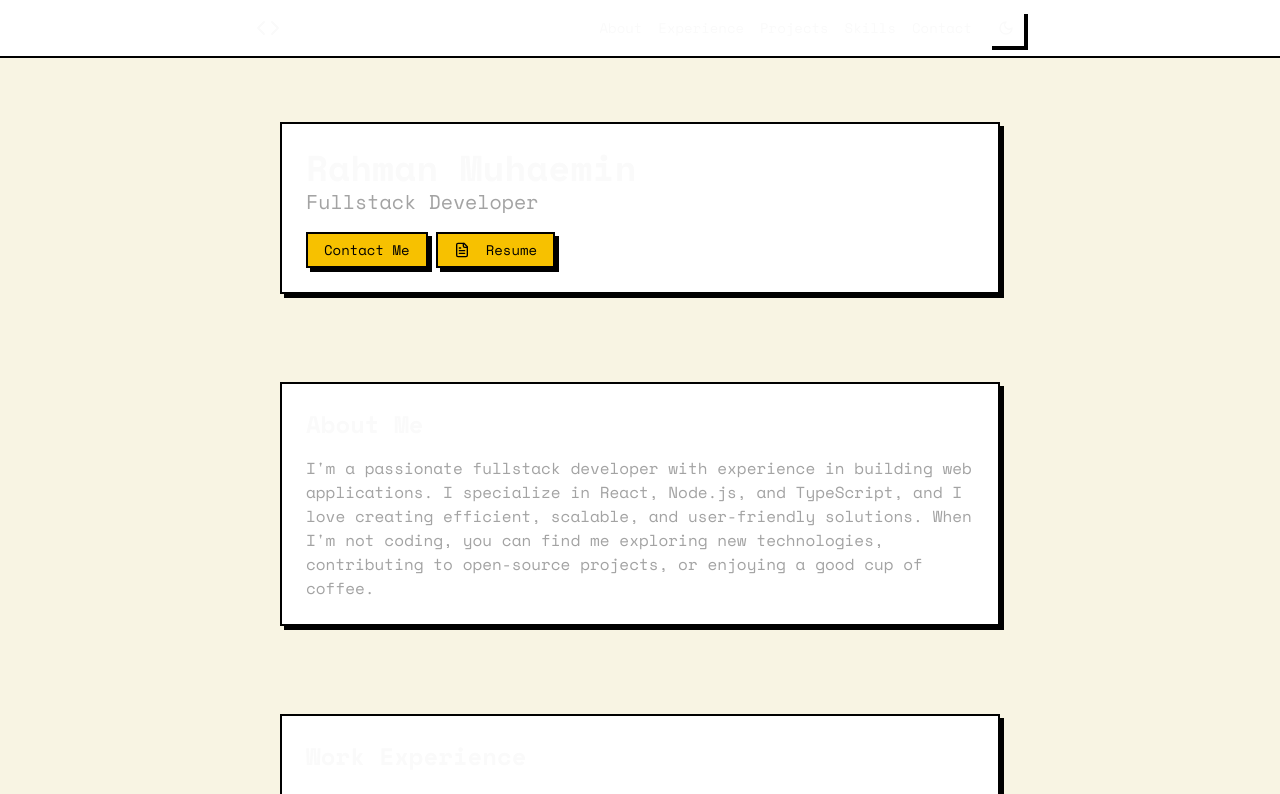
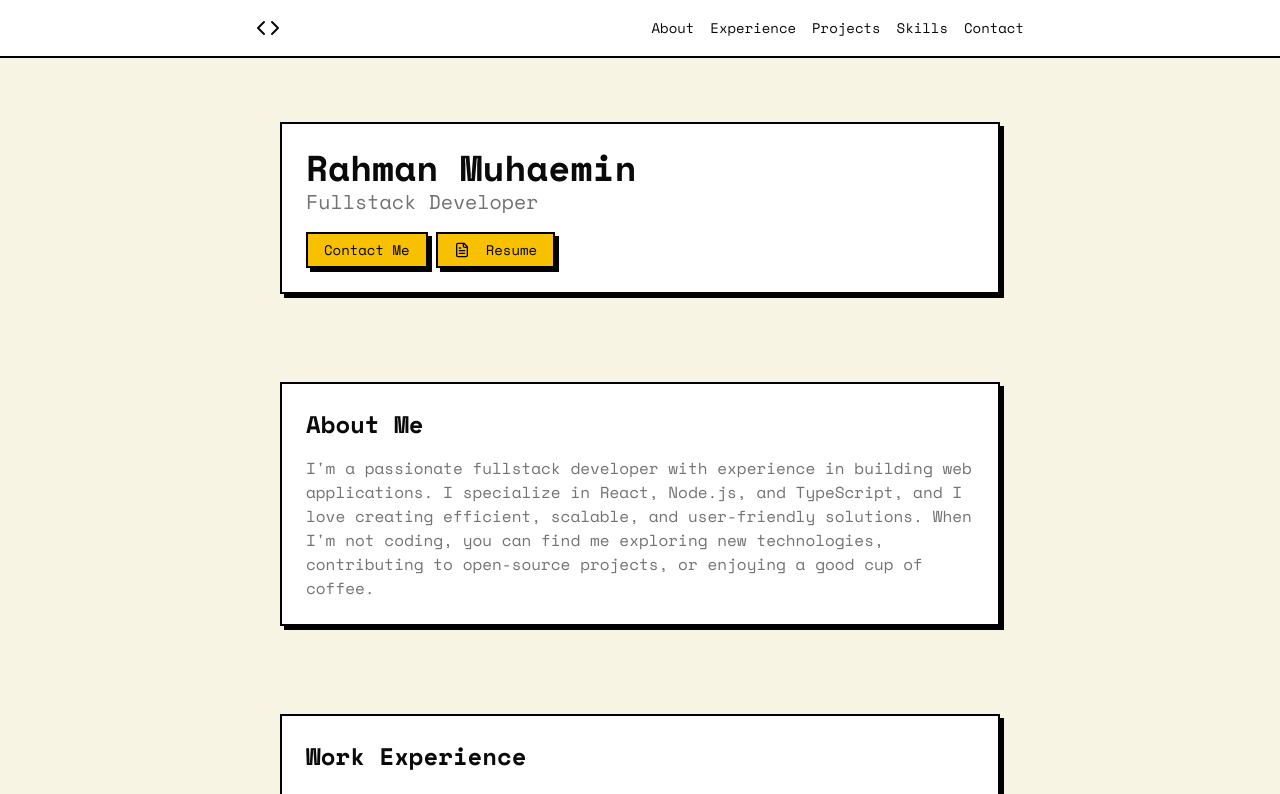
Before and after one commit to thxrhmn/personal-web-2025, a Next.js app: page / in a window 1280 px wide. Shown: the top 794 px of the page. Built offline with nearby package versions, Linux system fonts and the light colour scheme.

Commit message:
remove dark/light mode toggle

```diff
--- a/app/globals.css
+++ b/app/globals.css
@@ -14,9 +14,9 @@ body {
   :root {
     --background: 48 65% 93%;
     --foreground: 0 0% 3.9%;
-    --card: 48 65% 93%;
+    --card: 0 0% 100%;
     --card-foreground: 0 0% 3.9%;
-    --popover: 48 65% 93%;
+    --popover: 0 0% 100%;
     --popover-foreground: 0 0% 3.9%;
     --primary: 0 0% 9%;
     --primary-foreground: 0 0% 98%;
@@ -33,27 +33,7 @@ body {
     --ring: 0 0% 3.9%;
     --radius: 0rem;
   }
-  .dark {
-    --background: 0 0% 10%;
-    --foreground: 0 0% 98%;
-    --card: 0 0% 3.9%;
-    --card-foreground: 0 0% 98%;
-    --popover: 0 0% 3.9%;
-    --popover-foreground: 0 0% 98%;
-    --primary: 0 0% 98%;
-    --primary-foreground: 0 0% 9%;
-    --secondary: 0 0% 14.9%;
-    --secondary-foreground: 0 0% 98%;
-    --muted: 0 0% 14.9%;
-    --muted-foreground: 0 0% 63.9%;
-    --accent: 0 0% 14.9%;
-    --accent-foreground: 0 0% 98%;
-    --destructive: 0 62.8% 30.6%;
-    --destructive-foreground: 0 0% 98%;
-    --border: 0 0% 80%;
-    --input: 0 0% 14.9%;
-    --ring: 0 0% 83.1%;
-  }
+
 }
 
 @layer base {
--- a/app/layout.tsx
+++ b/app/layout.tsx
@@ -1,7 +1,6 @@
 import "./globals.css"
 import Footer from "@/components/footer"
 import Header from "@/components/header"
-import { ThemeProvider } from "@/components/theme-provider"
 import { Space_Mono } from "next/font/google"
 import type React from "react"
 
@@ -18,13 +17,11 @@ export default function RootLayout({
   children: React.ReactNode
 }) {
   return (
-    <html lang="en" suppressHydrationWarning>
+    <html lang="en">
       <body className={`${spaceMono.className} antialiased`}>
-        <ThemeProvider attribute="class" defaultTheme="dark" enableSystem disableTransitionOnChange>
-          <Header />
-          <main>{children}</main>
-          <Footer />
-        </ThemeProvider>
+        <Header />
+        <main>{children}</main>
+        <Footer />
       </body>
     </html>
   )
--- a/app/page.tsx
+++ b/app/page.tsx
@@ -8,7 +8,7 @@ export default function Home() {
     <div className="flex flex-col min-h-screen max-w-3xl mx-auto px-6 py-8 space-y-6 pt-16">
       {/* Hero Section */}
       <section id="hero" className="scroll-mt-16">
-        <div className="bg-white border-2 border-black shadow-solid p-6 transition-shadow duration-100 hover:shadow-solid-lg">
+        <div className="bg-card border-2 border-black shadow-solid p-6 transition-shadow duration-100 hover:shadow-solid-lg">
           <h1 className="text-4xl font-bold">{profileData.hero.name}</h1>
           <p className="text-xl text-muted-foreground">{profileData.hero.title}</p>
           <div className="flex flex-wrap gap-2 mt-4">
@@ -27,7 +27,7 @@ export default function Home() {
 
       {/* About Section */}
       <section id="about" className="pt-16 -mt-16 scroll-mt-16">
-        <div className="bg-white border-2 border-black shadow-solid p-6 transition-shadow duration-100 hover:shadow-solid-lg">
+        <div className="bg-card border-2 border-black shadow-solid p-6 transition-shadow duration-100 hover:shadow-solid-lg">
           <h2 className="text-2xl font-semibold">{profileData.about.title}</h2>
           <p className="text-muted-foreground mt-4">{profileData.about.description}</p>
         </div>
@@ -35,7 +35,7 @@ export default function Home() {
 
       {/* Work Experience Section */}
       <section id="experience" className="pt-16 -mt-16 scroll-mt-16">
-        <div className="bg-white border-2 border-black shadow-solid p-6 transition-shadow duration-100 hover:shadow-solid-lg">
+        <div className="bg-card border-2 border-black shadow-solid p-6 transition-shadow duration-100 hover:shadow-solid-lg">
           <h2 className="text-2xl font-semibold">{profileData.experience.title}</h2>
           <div className="space-y-4 mt-4">
             {profileData.experience.items.map((item, index) => (
@@ -56,7 +56,7 @@ export default function Home() {
 
       {/* Projects Section */}
       <section id="projects" className="pt-16 -mt-16 scroll-mt-16">
-        <div className="bg-white border-2 border-black shadow-solid p-6 transition-shadow duration-100 hover:shadow-solid-lg">
+        <div className="bg-card border-2 border-black shadow-solid p-6 transition-shadow duration-100 hover:shadow-solid-lg">
           <h2 className="text-2xl font-semibold">{profileData.projects.title}</h2>
           <ul className="space-y-8 mt-4">
             {profileData.projects.items.map((project, index) => (
@@ -83,7 +83,7 @@ export default function Home() {
 
       {/* Skills Section */}
       <section id="skills" className="pt-16 -mt-16 scroll-mt-16">
-        <div className="bg-white border-2 border-black shadow-solid p-6 transition-shadow duration-100 hover:shadow-solid-lg">
+        <div className="bg-card border-2 border-black shadow-solid p-6 transition-shadow duration-100 hover:shadow-solid-lg">
           <h2 className="text-2xl font-semibold">{profileData.skills.title}</h2>
           <div className="flex flex-wrap gap-2 mt-4">
             {profileData.skills.items.map((skill, index) => (
@@ -97,7 +97,7 @@ export default function Home() {
 
       {/* Contact Section */}
       <section id="contact" className="pt-16 -mt-16 scroll-mt-16">
-        <div className="bg-white border-2 border-black shadow-solid p-6 transition-shadow duration-100 hover:shadow-solid-lg">
+        <div className="bg-card border-2 border-black shadow-solid p-6 transition-shadow duration-100 hover:shadow-solid-lg">
           <h2 className="text-2xl font-semibold">{profileData.contact.title}</h2>
           <div className="flex flex-wrap gap-2 mt-4">
             {profileData.contact.items.map((item, index) => (
--- a/components/header.tsx
+++ b/components/header.tsx
@@ -4,7 +4,7 @@ import { Code, Menu, X } from "lucide-react"
 
 import { Button } from "@/components/ui/button"
 import Link from "next/link"
-import { ThemeToggle } from "@/components/theme-toggle"
+
 import { useState } from "react"
 
 export default function Header() {
@@ -36,7 +36,7 @@ export default function Header() {
               Contact
             </Link>
           </nav>
-          <ThemeToggle />
+
           <Button variant="ghost" size="icon" className="sm:hidden" onClick={() => setIsMenuOpen(!isMenuOpen)}>
             {isMenuOpen ? <X className="h-5 w-5" /> : <Menu className="h-5 w-5" />}
           </Button>
--- a/components/theme-provider.tsx
+++ /dev/null
@@ -1,7 +0,0 @@
-"use client"
-import { ThemeProvider as NextThemesProvider } from "next-themes"
-import type { ThemeProviderProps } from "next-themes"
-
-export function ThemeProvider({ children, ...props }: ThemeProviderProps) {
-  return <NextThemesProvider {...props}>{children}</NextThemesProvider>
-}
--- a/components/theme-toggle.tsx
+++ /dev/null
@@ -1,17 +0,0 @@
-"use client"
-
-import { Moon, Sun } from "lucide-react"
-import { useTheme } from "next-themes"
-import { Button } from "@/components/ui/button"
-
-export function ThemeToggle() {
-  const { theme, setTheme } = useTheme()
-
-  return (
-    <Button variant="ghost" size="icon" onClick={() => setTheme(theme === "light" ? "dark" : "light")}>
-      <Sun className="h-[1.2rem] w-[1.2rem] rotate-0 scale-100 transition-all dark:-rotate-90 dark:scale-0" />
-      <Moon className="absolute h-[1.2rem] w-[1.2rem] rotate-90 scale-0 transition-all dark:rotate-0 dark:scale-100" />
-      <span className="sr-only">Toggle theme</span>
-    </Button>
-  )
-}
```
